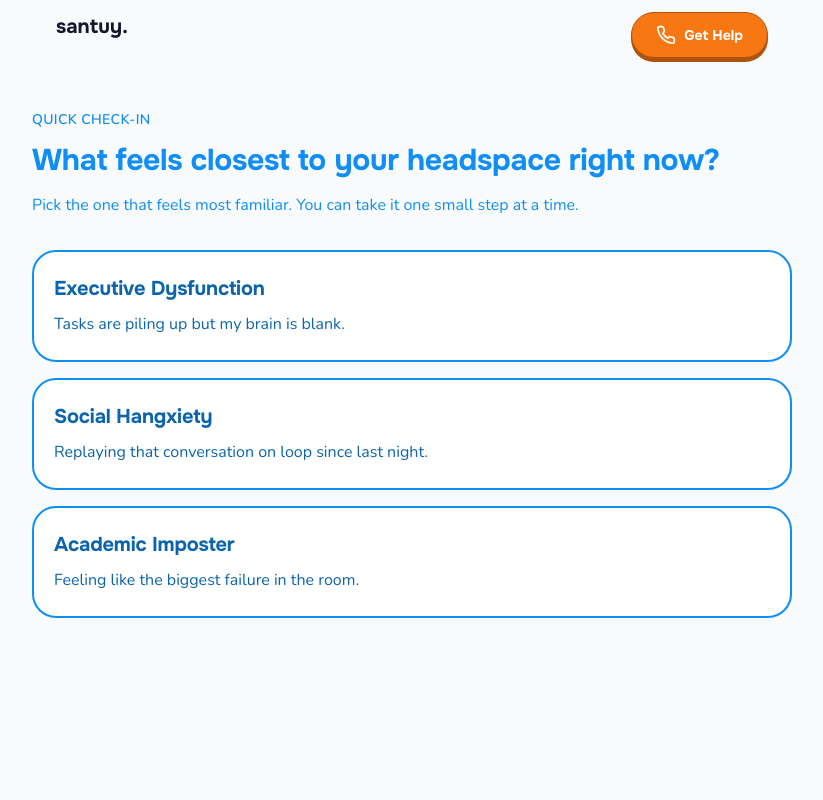
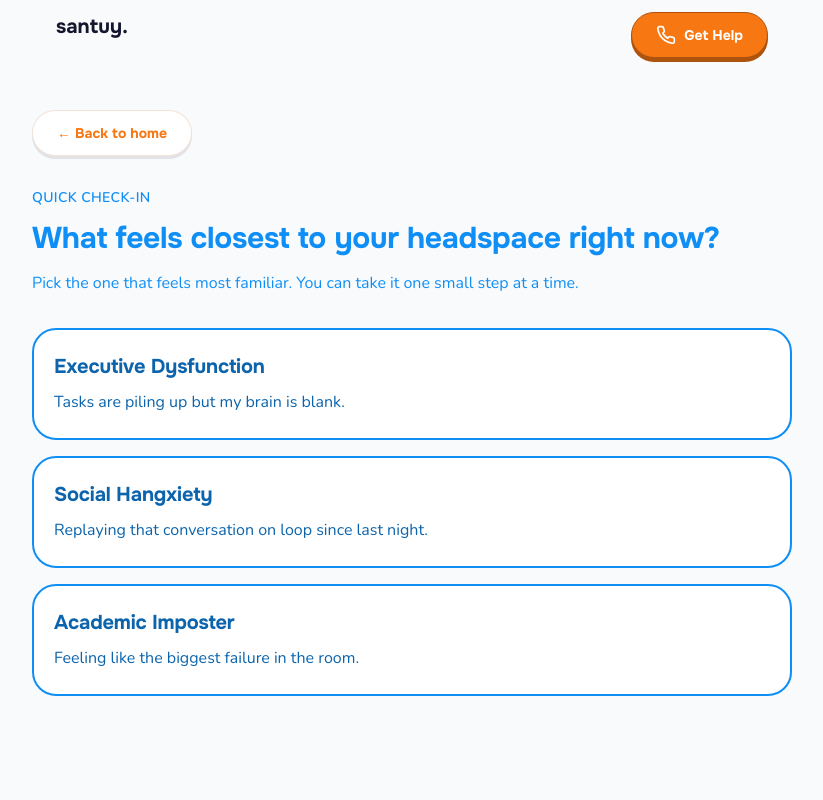
Before and after one commit to CmDevent31/mindcraft-web, a Next.js app: page /triage in a window 1280 px wide. Shown: the top 800 px of the page, without its empty margins (228-1051 px from the left). Built offline with nearby package versions, Linux system fonts and the light colour scheme.

Commit message:
feat: add back to home secondary button on triage page

```diff
--- a/app/triage/page.tsx
+++ b/app/triage/page.tsx
@@ -5,6 +5,14 @@ export default function TriagePage() {
   return (
     <main className="min-h-screen bg-[var(--paper)] px-5 py-10 text-[var(--blue)]">
       <div className="mx-auto flex w-full max-w-[760px] flex-col gap-8">
+        <Link
+          href={ROUTES.landing}
+          aria-label="Back to home"
+          className="btn btn-secondary w-auto self-start px-[var(--sp-5)]"
+        >
+          ← Back to home
+        </Link>
+
         <div className="space-y-3">
           <p className="text-sm font-semibold uppercase tracking-wide">
             Quick check-in
```
